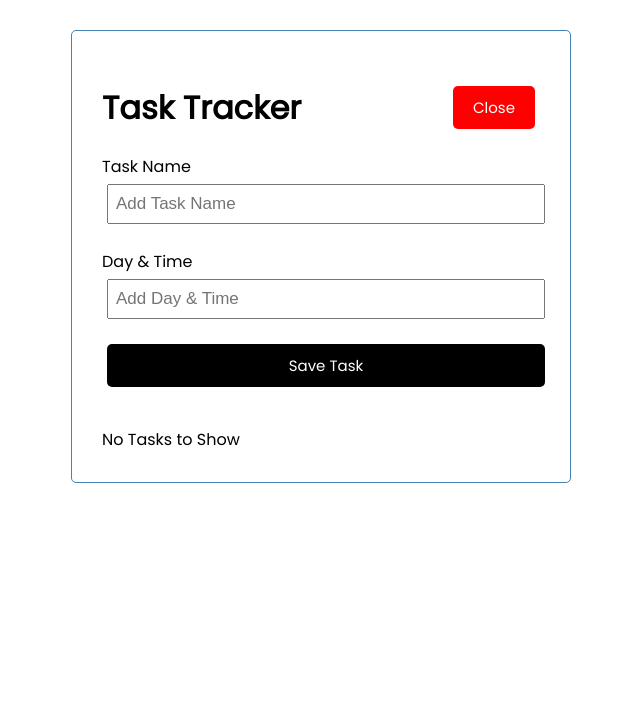
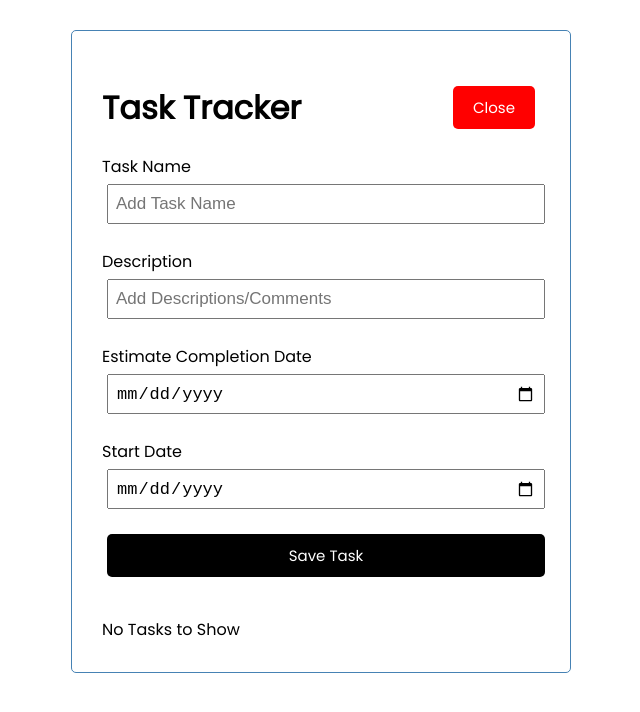
Before and after one commit to maja0011/task-tracker, a React (Create React App) app: page / in a window 1280 px wide. Both pictures are taken after a click on the button "Add". Shown: the top 712 px of the page, without its empty margins (319-959 px from the left). Built offline with nearby package versions, Linux system fonts and the light colour scheme.

Commit message:
Added estimation and start date with constraints

```diff
--- a/src/components/AddTask.jsx
+++ b/src/components/AddTask.jsx
@@ -3,7 +3,9 @@ import React, { useState } from "react";
 const AddTask = ({addTask}) => {
     const [task, setTask]= useState({
         text: "",
-        day: ""
+        description:"",
+        estimationDate:"",
+        startDate: ""
     });
 
 
@@ -19,19 +21,28 @@ const AddTask = ({addTask}) => {
 
     const handleSubmit = (e) => {
         e.preventDefault();
-        if(!task.text ) {
-            alert("please add a task")
+        if (!task.text) {
+            alert("Please add a task");
             return
-        }
+          }
+          if(task.estimationDate < task.startDate){
+            alert("Start date must be lesser than estimation date");
+            return
+          }
+
 
         addTask({
             text: task.text,
-            day: task.day
+            description: task.description,
+            estimationDate: task.estimationDate,
+            startDate: task.startDate
         });
 
         setTask({
             text: "",
-            day: ""
+            description:"",
+            estimationDate:"",
+            startDate: ""
         });
     };
 
@@ -40,8 +51,10 @@ const AddTask = ({addTask}) => {
             <div className="form-control">
                 <label>Task Name</label>
                 <input
+                required
+                maxLength={10}
                 name="text"
-                type="text'"
+                type="text"
                 placeholder="Add Task Name"
                 value={task.text}
                 onChange={handleChange}
@@ -50,12 +63,40 @@ const AddTask = ({addTask}) => {
             </div>
 
             <div className="form-control">
-                <label>Day & Time</label>
+                <label>Description</label>
                 <input
-                name="day"
-                type="text'"
-                placeholder="Add Day & Time"
-                value={task.day}
+                required
+                maxLength={30}
+                name="description"
+                type="textarea"
+                placeholder="Add Descriptions/Comments"
+                value={task.description}
+                onChange={handleChange}
+                />
+
+            </div>
+
+            <div className="form-control">
+                <label>Estimate Completion Date</label>
+                <input
+                required
+                name="estimationDate"
+                type="date"
+                placeholder="Estimation Start Date"
+                value={task.estimationDate}
+                onChange={handleChange}
+                />
+
+            </div>
+
+            <div className="form-control">
+                <label>Start Date</label>
+                <input
+                required
+                name="startDate"
+                type="date"
+                placeholder="Start Date"
+                value={task.startDate}
                 onChange={handleChange}
                 />
 
--- a/src/components/Task.jsx
+++ b/src/components/Task.jsx
@@ -6,13 +6,15 @@ const Task = ({task, handleDelete}) => {
     <div
     className={`task`}>
     <h3>
-        {task.text}{" "}
+        Task Name: {task.text}{" "}
         <FaTimes
         style={{color: "red", cursor: "pointer"}}
         onClick={()=> handleDelete(task.id)}
         />
     </h3>
-    <p>{task.day}</p>
+    <p>Task Description: {task.description}</p>
+    <p>Task Estimation Date: {task. estimationDate}</p>
+    <p>Task Start Date: {task.startDate}</p>
 </div>
 );
 };
```
